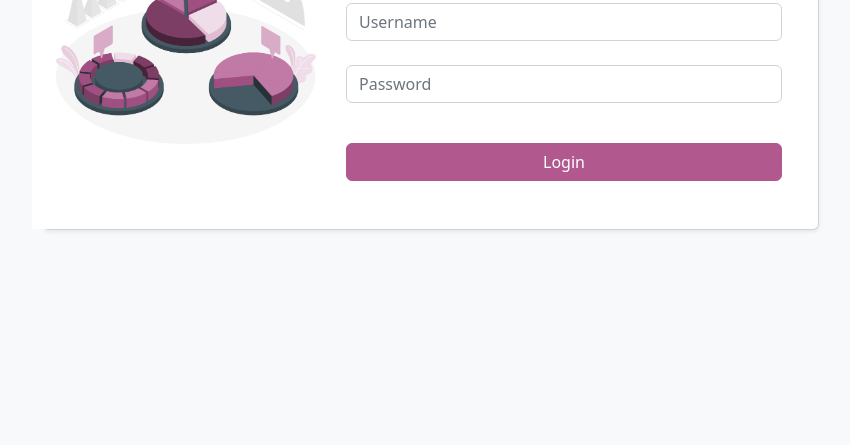
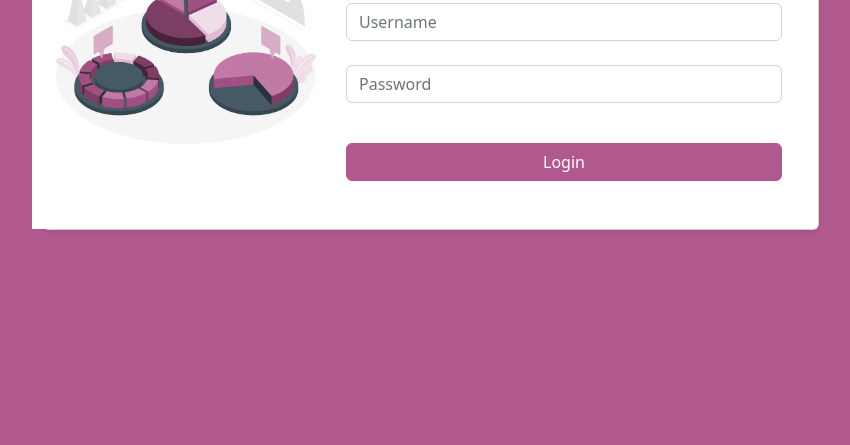
Before and after one commit to aGlassofMarjan/vanillaBiola, a website: page views/login.html in a window 1280 px wide. Shown: the part 355-800 px from the top of the page, without its empty margins (209-1059 px from the left). Drawn offline with Linux system fonts and the light colour scheme.

Commit message:
minor: change login background

```diff
--- a/views/login.html
+++ b/views/login.html
@@ -19,7 +19,7 @@
     </style>
 </head>
 <body>
-    <div class="d-flex vh-100 justify-content-center align-items-center bg-light">
+    <div class="d-flex vh-100 justify-content-center align-items-center bg-primary">
         <div class="row w-100 p-3 justify-content-center">
             <div class="col-sm-12 col-md-10 col-xl-8" style="max-width: 800px;">
                 <div class="card p-0 shadow-sm">
```
